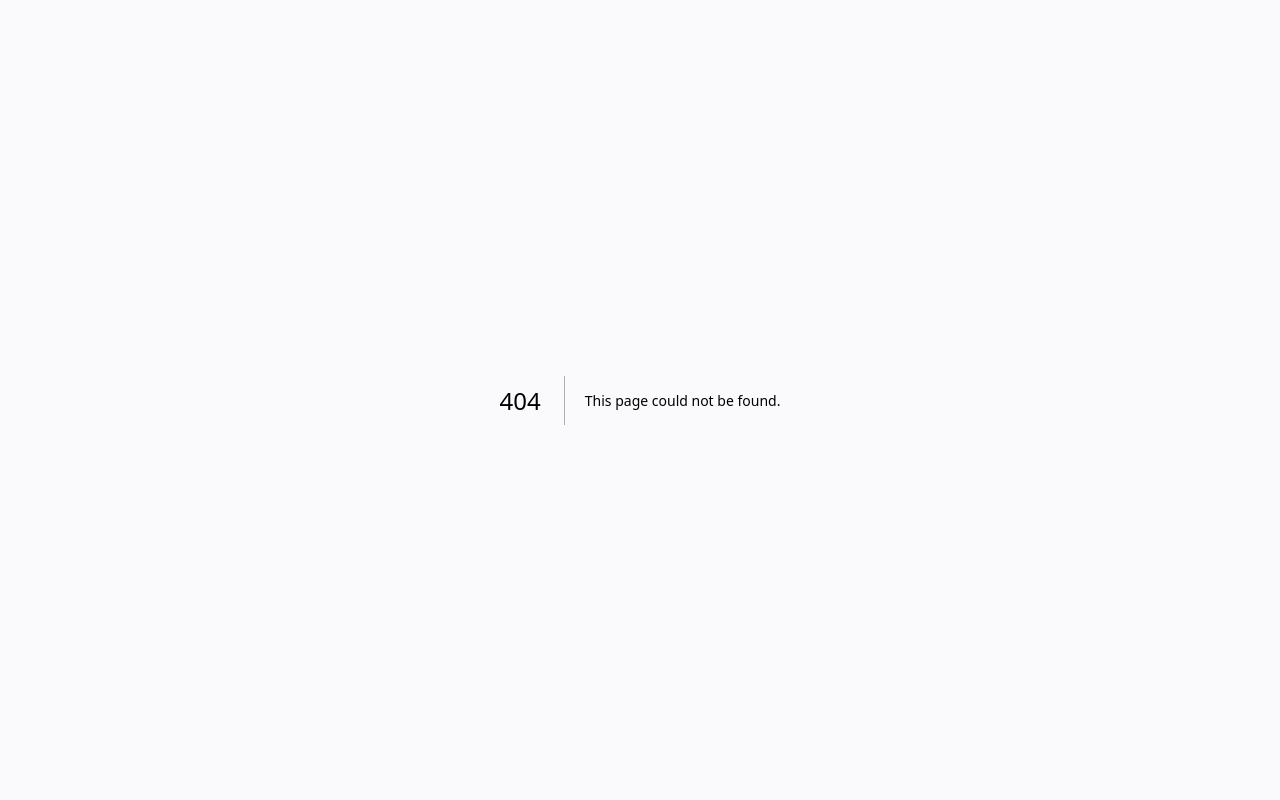
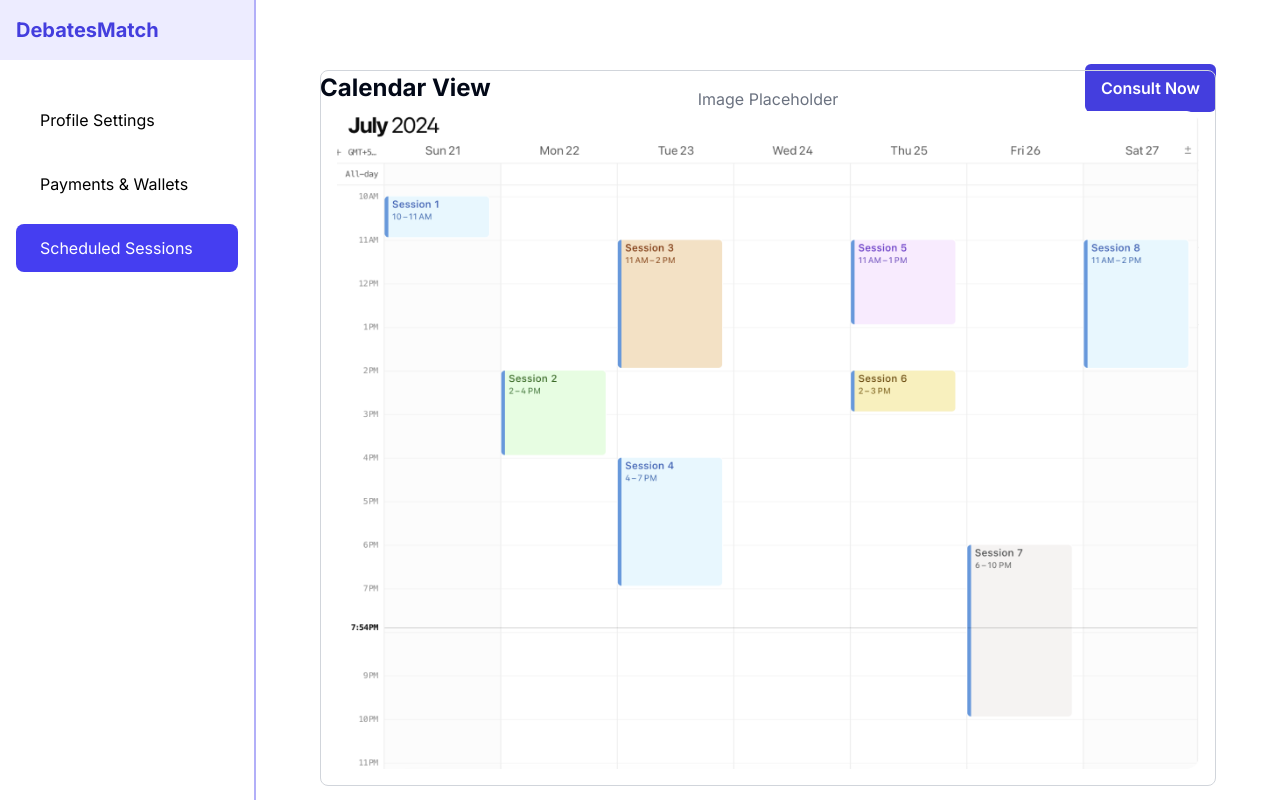
Before and after one commit to MatchGenius20/webapp, a Next.js app: page /dashboard/scheduleSession in a window 1280 px wide. Before the commit this address had no page. Built offline with nearby package versions, Linux system fonts and the light colour scheme.

Commit message:
Till Schedule Sessions

```diff
--- a/package.json
+++ b/package.json
@@ -49,10 +49,12 @@
     "jest-environment-jsdom": "^29.7.0",
     "jquery": "^3.7.1",
     "lucide-react": "^0.408.0",
+    "moment": "^2.30.1",
     "next": "^14.2.4",
     "postcss": "^8.4.39",
     "prettier": "^3.3.2",
     "react": "^18.3.1",
+    "react-big-calendar": "^1.13.1",
     "react-countup": "^6.5.3",
     "react-dom": "^18.3.1",
     "react-icons": "^5.2.1",
--- a/src/app/dashboard/layout.tsx
+++ b/src/app/dashboard/layout.tsx
@@ -1,29 +1,22 @@
 'use client'
-import React, { useState } from 'react'
-import dynamic from 'next/dynamic'
+import React from 'react'
 import Sidebar from '../../components/Sidebar'
+import { usePathname } from 'next/navigation'
 
-const PaymentsWallets = dynamic(() => import('./payments&wallets/page'))
-const ProfileSettings = dynamic(() => import('./profile/page'))
+const Layout: React.FC<{ children: React.ReactNode }> = ({ children }) => {
+  const pathname = usePathname()
 
-const Layout: React.FC = () => {
-  const [selectedComponent, setSelectedComponent] = useState('ProfileSettings')
-
-  const renderComponent = () => {
-    switch (selectedComponent) {
-      case 'ProfileSettings':
-        return <ProfileSettings />
-      case 'PaymentsWallets':
-        return <PaymentsWallets />
-      default:
-        return null
-    }
+  const getSelectedComponent = () => {
+    if (pathname?.includes('profilesettings')) return 'ProfileSettings'
+    if (pathname?.includes('payments&wallets')) return 'PaymentsWallets'
+    if (pathname?.includes('scheduleSession')) return 'ScheduleSession'
+    return 'ProfileSettings'
   }
 
   return (
     <div className="flex md:flex-row flex-col h-screen">
-      <Sidebar selected={selectedComponent} onSelect={setSelectedComponent} />
-      <div className="flex-1 p-8 bg-white">{renderComponent()}</div>
+      <Sidebar selected={getSelectedComponent()} />
+      <div className="flex-1 p-8 bg-white">{children}</div>
     </div>
   )
 }
--- /dev/null
+++ b/src/app/dashboard/scheduleSession/page.tsx
@@ -0,0 +1,22 @@
+import PrimaryButton from '@/components/PrimaryButton'
+import Image from 'next/image'
+import React from 'react'
+
+const ScheduleSession: React.FC = () => {
+  return (
+    <div className="p-8">
+      <div className="flex justify-between items-center mb-4">
+        <h2 className="text-2xl font-bold">Calendar View</h2>
+        <PrimaryButton text='Consult Now'/>
+      </div>
+      <div className="flex justify-center items-center" style={{ height: 600 }}>
+        <div className="border border-gray-300 rounded-lg p-4">
+          <p className="text-center text-gray-500">Image Placeholder</p>
+          <Image src={"/images/calender.png"} height={400} width={640} alt="Calendar" className="w-full h-auto rounded-lg"/>
+        </div>
+      </div>
+    </div>
+  )
+}
+
+export default ScheduleSession
--- a/src/components/GoToDashboard.tsx
+++ b/src/components/GoToDashboard.tsx
@@ -16,7 +16,7 @@ const GoToDashboard: React.FC = () => {
           Phasellus fermentum enim eget, eget faucibus leo pellentesque vel. Sed
           quis neque ornare, semper lectus ut.
         </p>
-        <Link href={'/dashboard/profile'}>
+        <Link href={'/dashboard/profilesettings'}>
           <button className="px-6 py-3 bg-[#443EDE] text-white font-bold border border-white rounded-md transition-colors">
             Go to Dashboard
           </button>
--- a/src/components/Sidebar.tsx
+++ b/src/components/Sidebar.tsx
@@ -1,14 +1,15 @@
 'use client'
 import React, { useState, useEffect } from 'react'
 import Link from 'next/link'
+import { usePathname } from 'next/navigation'
 
 interface SidebarProps {
   selected: string;
-  onSelect: (component: string) => void;
 }
 
-const Sidebar: React.FC<SidebarProps> = ({ selected, onSelect }) => {
+const Sidebar: React.FC<SidebarProps> = ({ selected }) => {
   const [isOpen, setIsOpen] = useState(false)
+  const pathname = usePathname()
 
   const toggleSidebar = () => {
     setIsOpen(!isOpen)
@@ -22,17 +23,18 @@ const Sidebar: React.FC<SidebarProps> = ({ selected, onSelect }) => {
         setIsOpen(false)
       }
     }
-
     window.addEventListener('resize', handleResize)
     handleResize()
-
     return () => window.removeEventListener('resize', handleResize)
   }, [])
+
+  const linkClass = (path: string) =>
+    `block px-6 py-3 cursor-pointer ${pathname === path ? 'bg-[#453EF1] text-white rounded-lg' : 'text-black hover:bg-[#F0F0F0] rounded-lg'}`
 
   return (
     <>
       <button
-        className="md:hidden fixed top-4 left-4 z-20 p-2  text-black rounded"
+        className="md:hidden fixed top-4 left-4 z-20 p-2 text-black rounded"
         onClick={toggleSidebar}
       >
         {isOpen ? '✕' : '☰'}
@@ -43,33 +45,21 @@ const Sidebar: React.FC<SidebarProps> = ({ selected, onSelect }) => {
             <Link href={'/'}>DebatesMatch</Link>
           </h1>
         </div>
-        <ul className="pt-16">
-          <li
-            className={`p-4 cursor-pointer mb-2 ${selected === 'ProfileSettings' ? 'bg-[#453EF1] text-white rounded-lg' : 'text-black'}`}
-            onClick={() => {
-              onSelect('ProfileSettings')
-              if (window.innerWidth <= 768) toggleSidebar()
-            }}
-          >
-            Profile Settings
+        <ul className="pt-20 space-y-4"> {/* Adjusted spacing */}
+          <li>
+            <Link href="/dashboard/profilesettings" className={linkClass('/dashboard/profilesettings')} onClick={() => { if (window.innerWidth <= 768) toggleSidebar() }}>
+              Profile Settings
+            </Link>
           </li>
-          <li
-            className={`p-4 cursor-pointer mb-2 ${selected === 'PaymentsWallets' ? 'bg-[#453EF1] text-white rounded-lg' : 'text-black'}`}
-            onClick={() => {
-              onSelect('PaymentsWallets')
-              if (window.innerWidth <= 768) toggleSidebar()
-            }}
-          >
-            Payments & Wallets
+          <li>
+            <Link href="/dashboard/payments&wallets" className={linkClass('/dashboard/payments&wallets')} onClick={() => { if (window.innerWidth <= 768) toggleSidebar() }}>
+              Payments & Wallets
+            </Link>
           </li>
-          <li
-            className={`p-4 cursor-pointer mb-2 ${selected === 'ScheduledSessions' ? 'bg-[#453EF1] text-white rounded-lg' : 'text-black'}`}
-            onClick={() => {
-              onSelect('ScheduledSessions')
-              if (window.innerWidth <= 768) toggleSidebar()
-            }}
-          >
-            Scheduled Sessions
+          <li>
+            <Link href="/dashboard/scheduleSession" className={linkClass('/dashboard/scheduleSession')} onClick={() => { if (window.innerWidth <= 768) toggleSidebar() }}>
+              Scheduled Sessions
+            </Link>
           </li>
         </ul>
       </div>
```
Also changed, not shown: src/app/dashboard/profilesettings/page.tsx (renamed from src/app/dashboard/profile/page.tsx), 1 other file (tests, documents, lock files or other folders).
